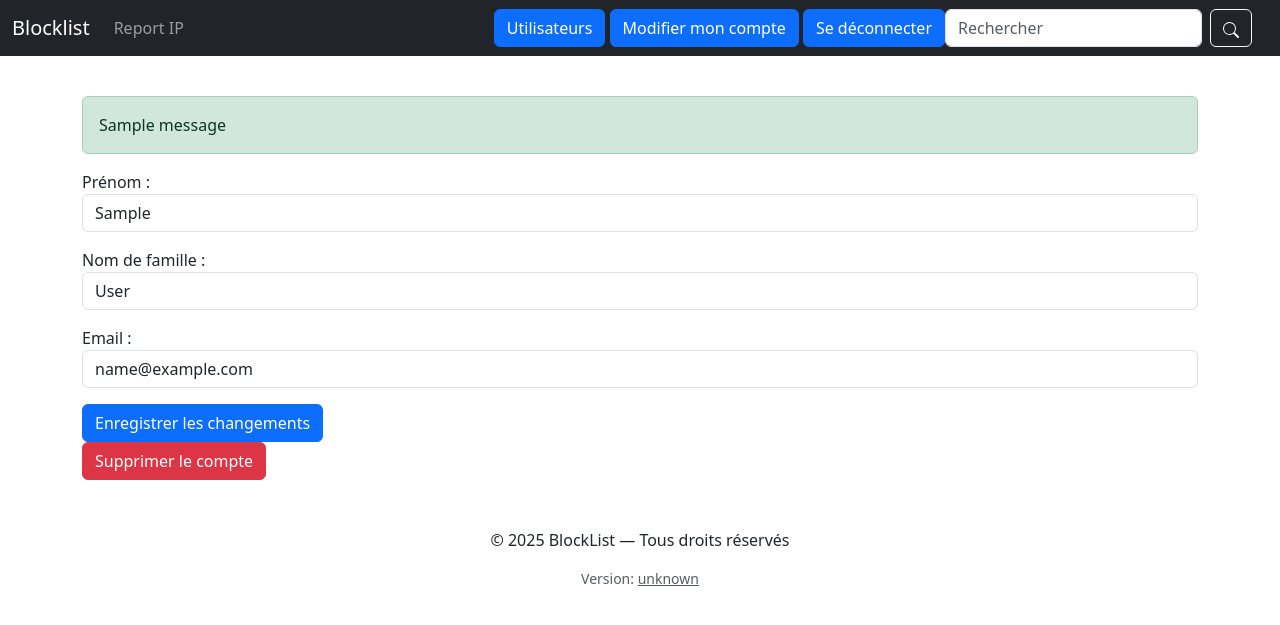
After one commit to AntoineBergeron1/BlockList, a Django app: page /compte/1/ in a window 1280 px wide. The commit adds this page. Shown: the top 625 px of the page. Run offline with Django 5.2, Linux system fonts and the light colour scheme; a user stored in the database is signed in; tables that the repository leaves empty hold one stand-in row (values such as "Sample post"); one stand-in notice (Sample message) is shown; some libraries are stand-ins or nearby versions.

Commit message:
feat : ajout des fonctionnalitées pour désactiver un compte et modifier un compte

```diff
--- a/src/deepweb/forms.py
+++ b/src/deepweb/forms.py
@@ -1,7 +1,10 @@
 from django import forms
+from django.contrib.auth.models import User
 from django.contrib.auth import get_user_model
 from django.contrib.auth.forms import UserCreationForm
 from .models import User, Report, IPAddress
+
+User = get_user_model()
 
 
 class RegisterForm(UserCreationForm):
@@ -9,7 +12,7 @@ class RegisterForm(UserCreationForm):
         required=True,
         widget=forms.EmailInput(attrs={"class": "form-control"}),
         help_text=None,
-        error_messages={
+            error_messages={
             "required": "Courriel : Le courriel est obligatoire",
             "invalid": "Courriel : Le courriel est invalide",
         },
@@ -25,17 +28,15 @@ class RegisterForm(UserCreationForm):
         },
         label="Prénom : ",
     )
-    last_name = (
-        forms.CharField(
-            max_length=30,
-            required=True,
-            widget=forms.TextInput(attrs={"class": "form-control"}),
-            help_text=None,
-            error_messages={
-                "required": "Nom : Le nom est obligatoire",
-            },
-            label="Nom : ",
-        ),
+    last_name = forms.CharField(
+        max_length=30,
+        required=True,
+        widget=forms.TextInput(attrs={"class": "form-control"}),
+        help_text=None,
+        error_messages={
+            "required": "Nom : Le nom est obligatoire",
+        },
+        label="Nom : ",
     )
     password2 = forms.CharField(
         label="Confirmer le mot de passe : ",
@@ -62,42 +63,37 @@ class RegisterForm(UserCreationForm):
             "password1",
             "password2",
         )
-        error_messages = {
-            "username": {
-                "required": "Nom d'utilisateur : Le nom d'utilisateur est obligatoire.",
-                "invalid": "Nom d'utilisateur : Le nom d'utilisateur n'est pas valide.",
-            },
-            "password1": {
-                "required": "Mot de passe : Le mot de passe est obligatoire",
-                "invalid": "Mot de passe : Le mot de passe est invalide",
-            },
-            "passwordConfirm": {
-                "required": "Mot de passe : La confirmation du mot de passe est obligatoire",
-            },
-        }
+
+    def clean_email(self):
+        email = self.cleaned_data["email"]
+        active_user = User.objects.filter(email=email, is_active=True).first()
+        if active_user:
+            raise forms.ValidationError("Un compte actif avec cet email existe déjà.")
+        return email
 
     def clean_password2(self):
         password1 = self.cleaned_data.get("password1")
         password2 = self.cleaned_data.get("password2")
-
         if password1 and password2 and password1 != password2:
-            raise forms.ValidationError(
-                "Mot de passe : Les deux mots de passe ne correspondent pas."
-            )
-
+            raise forms.ValidationError("Mot de passe : Les deux mots de passe ne correspondent pas.")
         return password2
 
-    def __init__(self, *args, **kwargs):
-        super().__init__(*args, **kwargs)
-        for field_name, field in self.fields.items():
-            field.widget.attrs["class"] = "form-control"
-            self.fields["password1"].help_text = None
-            self.fields["password2"].help_text = None
-            self.fields["username"].help_text = None
+    def save(self, commit=True):
+        email = self.cleaned_data["email"]
+        existing_user = User.objects.filter(email=email, is_active=False).first()
 
-    def save(self, commit=True):
+        if existing_user:
+            existing_user.username = self.cleaned_data["username"]
+            existing_user.first_name = self.cleaned_data["first_name"]
+            existing_user.last_name = self.cleaned_data["last_name"]
+            existing_user.set_password(self.cleaned_data["password1"])
+            existing_user.is_active = True
+            if commit:
+                existing_user.save()
+            return existing_user
+
         user = super().save(commit=False)
-        user.email = self.cleaned_data["email"]
+        user.email = email
         user.first_name = self.cleaned_data["first_name"]
         user.last_name = self.cleaned_data["last_name"]
         if commit:
@@ -125,6 +121,36 @@ class LoginForm(forms.Form):
             "invalid": "Mot de passe : Le mot de passe n'est pas conforme",
         },
     )
+
+
+class ModifierProfilForm(forms.ModelForm):
+    first_name = forms.CharField(
+        required=True,
+        widget=forms.TextInput(attrs={"class": "form-control"}),
+        label="Prénom",
+        error_messages={"invalid": "Entrez un prénom valide."},
+    )
+    last_name = forms.CharField(
+        required=True,
+        widget=forms.TextInput(attrs={"class": "form-control"}),
+        label="Nom de famille",
+        error_messages={"invalid": "Entrez un nom valide."},
+    )
+    email = forms.EmailField(
+        required=True,
+        widget=forms.EmailInput(attrs={"class": "form-control"}),
+        label="Email",
+        error_messages={"invalid": "Entrez une adresse email valide."},
+        min_length=5,
+    )
+
+    class Meta:
+        model = User
+        fields = [
+            "first_name",
+            "last_name",
+            "email",
+        ]
 
 
 class ReportForm(forms.ModelForm):
--- a/src/deepweb/templates/deepweb/base.html
+++ b/src/deepweb/templates/deepweb/base.html
@@ -51,6 +51,11 @@
               >Utilisateurs</a
             >
             {% endif %}
+            <a
+              class="btn btn-primary"
+              href="{% url 'modifier_compte' user.id %}"
+              >Modifier mon compte</a
+            >
             <a class="btn btn-primary" href="{% url 'deconnecter' %}"
               >Se déconnecter</a
             >
--- a/src/deepweb/templates/deepweb/index.html
+++ b/src/deepweb/templates/deepweb/index.html
@@ -6,12 +6,6 @@
   </li>
   {% endfor %}
 </ul>
-{% endif %} {% if form.errors %}
-<div class="alert alert-danger">
-  {% for field, errors in form.errors.items %} {% for error in errors %}
-  <p>{{ error }}</p>
-  {% endfor %} {% endfor %}
-</div>
 {% endif %}
 
 <h1>BlockList</h1>
--- /dev/null
+++ b/src/deepweb/templates/deepweb/modifier_compte.html
@@ -0,0 +1,24 @@
+{% extends "deepweb/base.html" %}
+{% load static %}
+{% block title %}Modifier mon compte{% endblock %}
+
+{% block contenu %}
+{% if messages %}
+<ul class="messages list-unstyled">
+    {% for message in messages %}
+    <li {% if message.tags %} class="alert alert-{{ message.tags }} "{% endif %}>{{ message }}</li>
+    {% endfor %}
+</ul>
+{% endif %}
+<form action="{% url 'modifier_compte' request.user.id %}" method="post" novalidate>
+    {% csrf_token %}
+    {{form.as_p }}
+    <input class="btn btn-primary" type="submit" value="Enregistrer les changements" />
+ </form>
+
+ <form action="{% url 'supprimer_compte' request.user.id %}" method="POST" >
+{% csrf_token %}
+ <input class="btn btn-danger" type="submit" value ="Supprimer le compte"/>
+ </form>
+
+{% endblock %}
--- a/src/deepweb/urls.py
+++ b/src/deepweb/urls.py
@@ -8,7 +8,9 @@ urlpatterns = [
     path("accounts/register/", views.register, name="register"),
     path("accounts/login/", views.connecter, name="connecter"),
     path("accounts/logout/", views.deconnecter, name="deconnecter"),
+    path("supprimer_compte/<int:id>/", views.supprimer_compte, name="supprimer_compte"),
     path("search/", views.rechercher, name="rechercher"),
+    path("compte/<int:id>/", views.modifier_compte, name="modifier_compte"),
     path("user/", views.list_user, name="list_user"),
     path("user/<int:pk>", views.list_user_update, name="list_user_update"),
     # IP and Report URLs
--- a/src/deepweb/views.py
+++ b/src/deepweb/views.py
@@ -11,8 +11,8 @@ from django.core.files.storage import FileSystemStorage
 from django.db.models import Count, Max, Min
 from django.http import Http404, JsonResponse
 from django.shortcuts import get_object_or_404, redirect, render
-
-from .forms import LoginForm, RegisterForm, ReportForm, SearchForm
+from django.contrib.auth.hashers import check_password
+from .forms import LoginForm, RegisterForm, ReportForm, SearchForm, ModifierProfilForm
 from .models import IPAddress, Report, User
 
 utilisateurs = User.objects.all()
@@ -39,23 +39,41 @@ def index(request):
     )
 
 
+
 def register(request):
     if request.method == "POST":
         form = RegisterForm(request.POST)
         if form.is_valid():
-            user = form.save()
-            login(request, user)
-            messages.success(request, "Compte créé avec succès !")
+            username = form.cleaned_data["username"]
+            password = form.cleaned_data["password1"]
+            email = form.cleaned_data["email"]
 
-            return redirect("connecter")
+            try:
+                user = User.objects.get(username=username)
+                if not user.is_active:
+                    if check_password(password, user.password):
+                        user.is_active = True
+                        user.email = email
+                        user.save()
+                        messages.success(request, "Compte réactivé avec succès !")
+                        login(request, user)
+                        return redirect("connecter")
+                    else:
+                        messages.error(request, "Mot de passe incorrect pour réactivation.")
+                        return render(request, "deepweb/register.html", {"form": form})
+                else:
+                    messages.error(request, "Nom d'utilisateur déjà pris.")
+                    return render(request, "deepweb/register.html", {"form": form})
+            except User.DoesNotExist:
+                user = form.save()
+                login(request, user)
+                messages.success(request, "Compte créé avec succès !")
+                return redirect("connecter")
         else:
             messages.error(request, "Veuillez corriger les erreurs ci-dessous.")
-
     else:
         form = RegisterForm()
-
     return render(request, "deepweb/register.html", {"form": form})
-
 
 def connecter(request):
     if request.method == "POST":
@@ -316,3 +334,53 @@ def ip_chart_data(request, ip_address):
     }
 
     return JsonResponse(response_data)
+
+
+def mettre_a_jour_utilisateur(request, utilisateur):
+    utilisateur.email = request.POST.get("email", utilisateur.email)
+    utilisateur.first_name = request.POST.get("first_name", utilisateur.first_name)
+    utilisateur.last_name = request.POST.get("last_name", utilisateur.last_name)
+    utilisateur.save()
+
+
+def modifier_compte(request, id):
+    """Modifier le profile utilisatreur"""
+    utilisateur = request.user
+    if not utilisateur.is_authenticated:
+        messages.error(request, "Vous devez être connecté pour modifier votre profil.")
+        return redirect("connecter")
+    if utilisateur.id != id:
+        messages.error(request, "Vous n'avez pas accès à cette page.")
+        return redirect("index")
+
+    if request.method == "POST":
+        form = ModifierProfilForm(request.POST, instance=utilisateur)
+        if form.is_valid():
+            mettre_a_jour_utilisateur(request, utilisateur)
+            form.save()
+
+            messages.success(request, "Profil mis à jour avec succès !")
+            return redirect("modifier_compte", id=id)
+        else:
+
+            messages.error(request, "Veuillez corriger les erreurs ci-dessous.")
+    else:
+        form = ModifierProfilForm(instance=utilisateur)
+
+    return render(request, "deepweb/modifier_compte.html", {"form": form})
+
+
+def supprimer_compte(request, id):
+    """Supprimer le compte"""
+    utilisateur = request.user
+    if not utilisateur.is_authenticated:
+        messages.error(request, "Vous devez être connecté pour supprimer votre profil.")
+        return redirect("modifier_compte", id = id)
+    if utilisateur.id != id:
+        messages.error(request, "Vous n'avez pas accès à cette page.")
+        return redirect("modifier_compte", id = id)
+    if request.method == "POST":
+        utilisateur.is_active = False
+        utilisateur.save()
+        messages.success(request, "Votre compte a été supprimé avec succès.")
+        return redirect("index")
```
